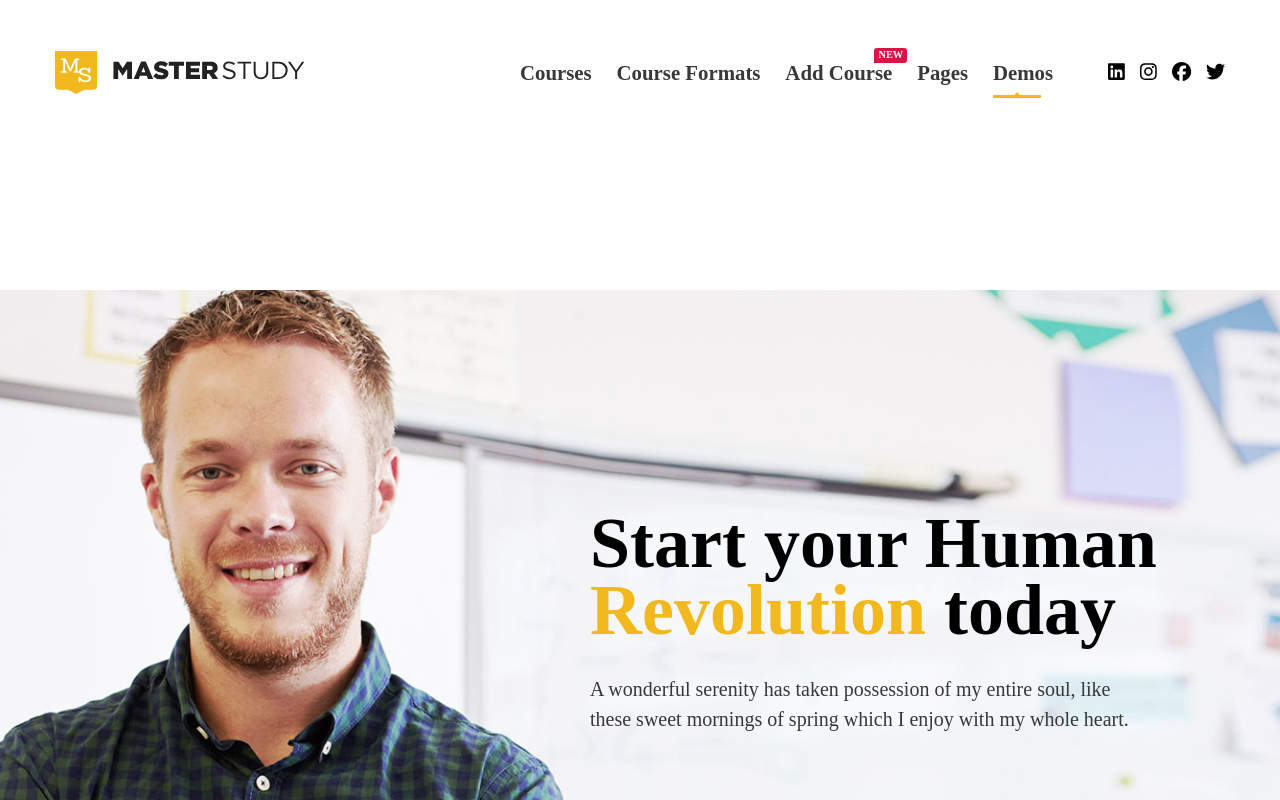
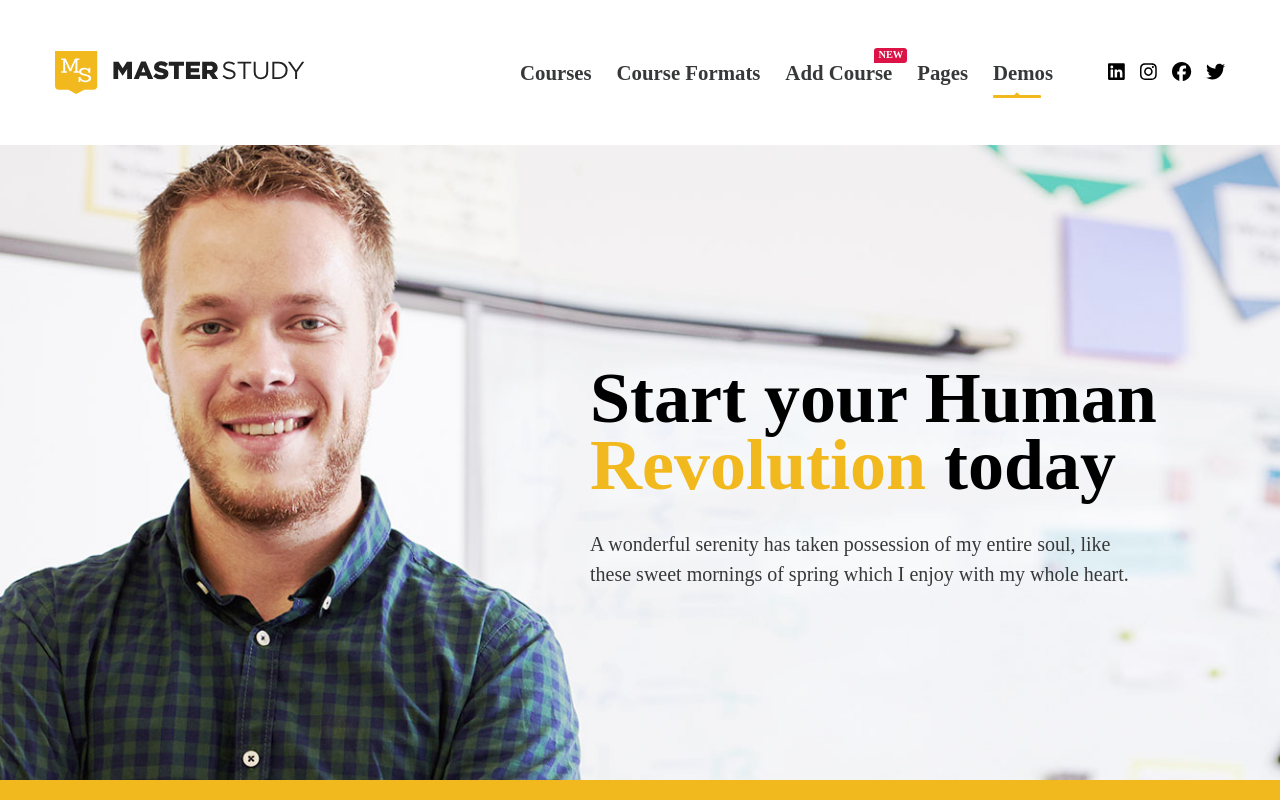
Before and after one commit to JacopoP/proj-html-vuejs, a Vue app: page / in a window 1280 px wide. Shown: the top 800 px of the page. Built offline with nearby package versions, Linux system fonts and the light colour scheme.

Commit message:
Data position sticky a header

```diff
--- a/src/App.vue
+++ b/src/App.vue
@@ -40,14 +40,12 @@ export default {
 @use './style/myStyle.scss';
 
 header {
-  // position: fixed;
-  // top: 0;
-  // width: 100%;
-  // z-index: 100;
-  // background-color: #fff;
-}
-
-main {
-  margin-top: 145px;
+  margin-top: 35px;
+  margin-bottom: 35px;
+  position: sticky;
+  top: 0;
+  width: 100%;
+  z-index: 100;
+  background-color: #fff;
 }
 </style>
--- a/src/components/HeaderApp.vue
+++ b/src/components/HeaderApp.vue
@@ -32,7 +32,7 @@ export default {
 <style lang="scss" scoped>
 .container {
     max-width: 1170px;
-    height: 145px;
+    height: 75px;
     display: flex;
     align-items: center;
     justify-content: space-between;
```
